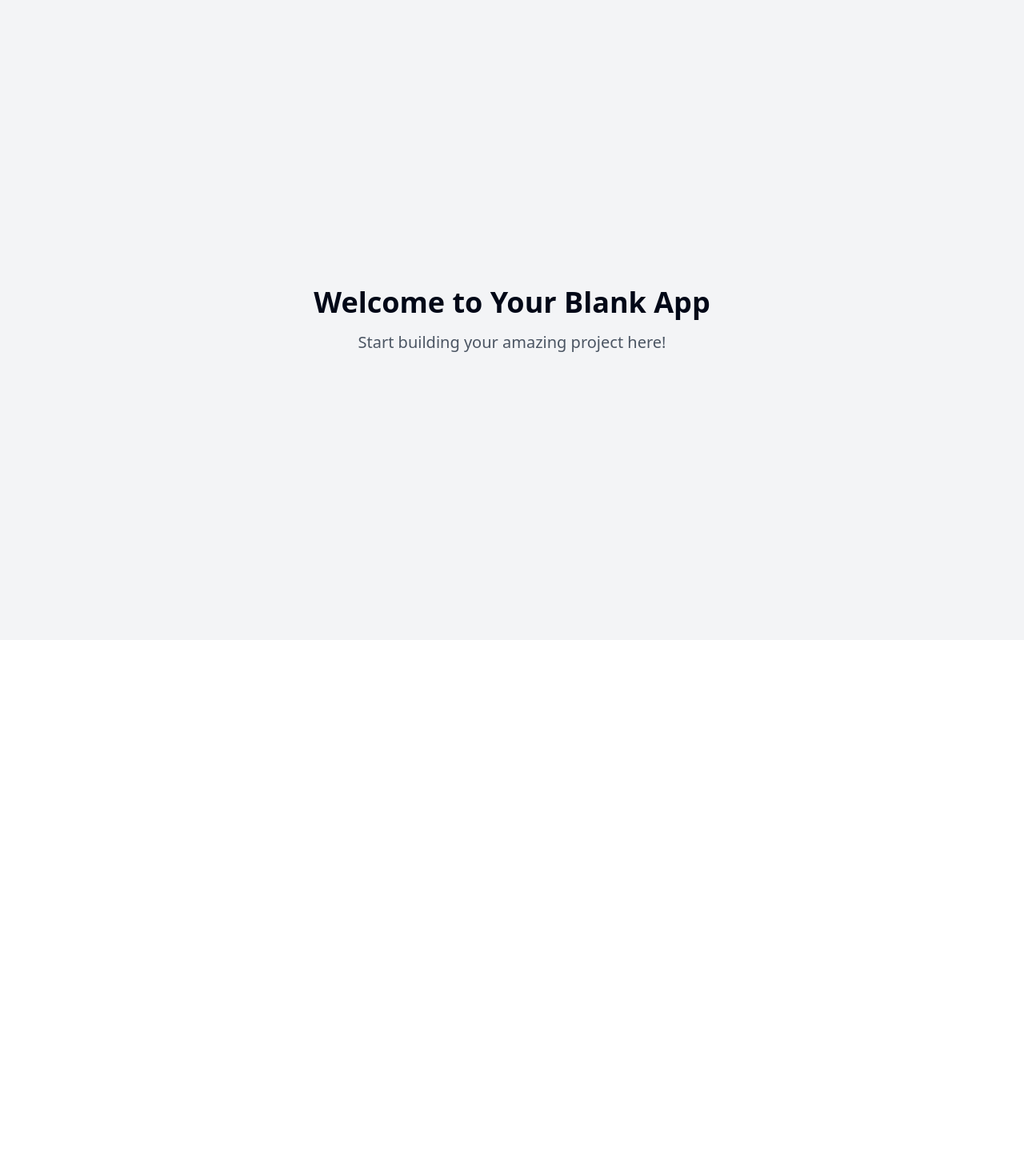
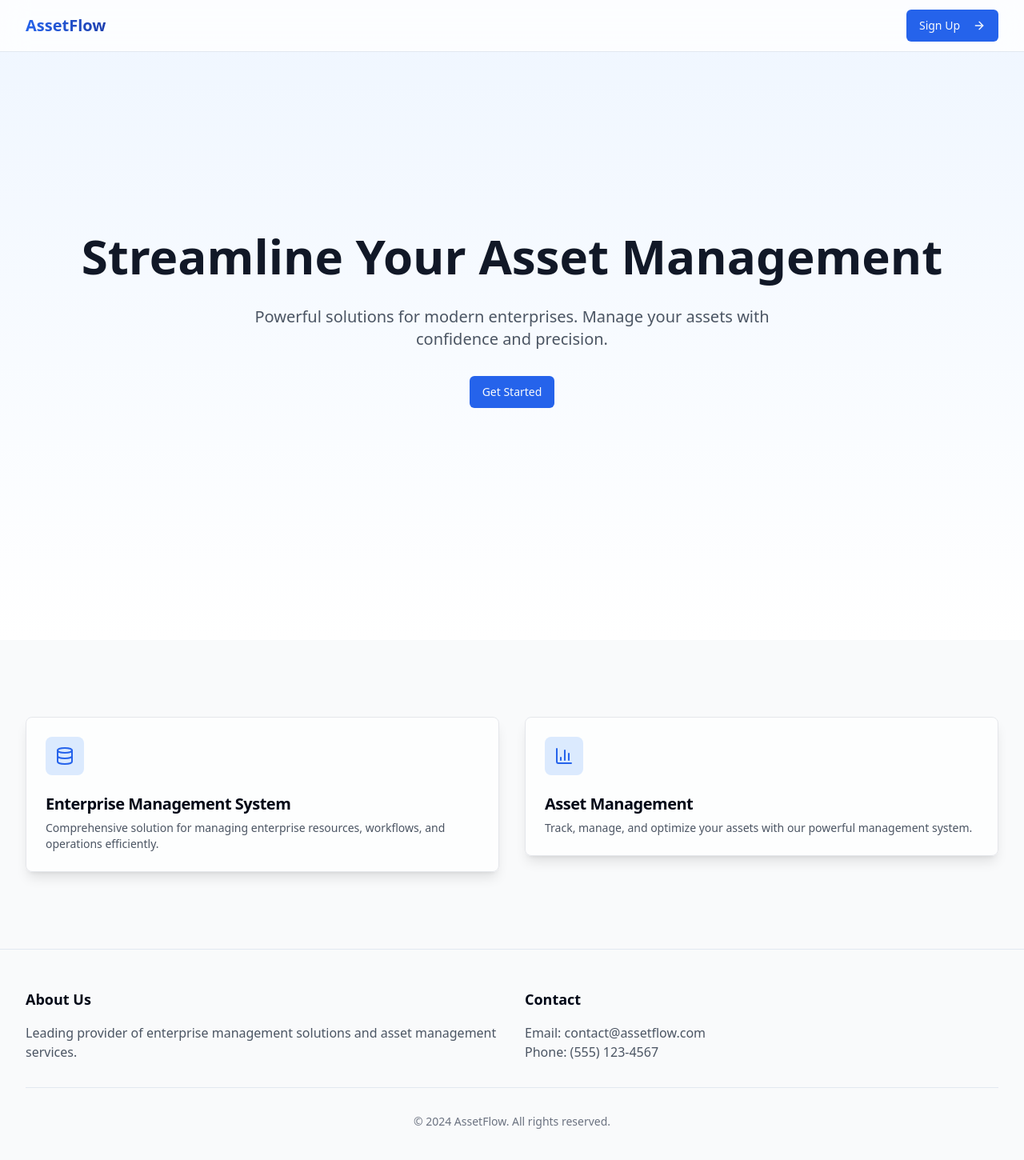
Before and after one commit to ayushdgr8/banner-card-collective, a React (Vite) app: page / in a window 1280 px wide. Shown: the top 1450 px of the page at 80% size. Before the commit the page ends 800 px from the top, so only its background shows below. Built offline with nearby package versions, Linux system fonts and the light colour scheme.

Commit message:
Create initial landing page
This commit creates the initial landing page with a logo, sign-up, banner, and footer with two card components.

```diff
--- a/package.json
+++ b/package.json
@@ -45,6 +45,7 @@
     "cmdk": "^1.0.0",
     "date-fns": "^3.6.0",
     "embla-carousel-react": "^8.3.0",
+    "framer-motion": "^12.5.0",
     "input-otp": "^1.2.4",
     "lucide-react": "^0.462.0",
     "next-themes": "^0.3.0",
--- /dev/null
+++ b/src/components/Banner.tsx
@@ -0,0 +1,29 @@
+
+import { Button } from "@/components/ui/button";
+import { motion } from "framer-motion";
+
+const Banner = () => {
+  return (
+    <div className="relative min-h-screen flex items-center justify-center overflow-hidden bg-gradient-to-b from-blue-50 to-white">
+      <div className="max-w-7xl mx-auto px-4 sm:px-6 lg:px-8 py-32 text-center">
+        <motion.div
+          initial={{ opacity: 0, y: 20 }}
+          animate={{ opacity: 1, y: 0 }}
+          transition={{ duration: 0.8 }}
+        >
+          <h1 className="text-4xl sm:text-5xl md:text-6xl font-bold text-gray-900 mb-8">
+            Streamline Your Asset Management
+          </h1>
+          <p className="text-xl text-gray-600 mb-8 max-w-2xl mx-auto">
+            Powerful solutions for modern enterprises. Manage your assets with confidence and precision.
+          </p>
+          <Button className="bg-blue-600 hover:bg-blue-700 transition-all transform hover:scale-105">
+            Get Started
+          </Button>
+        </motion.div>
+      </div>
+    </div>
+  );
+};
+
+export default Banner;
--- /dev/null
+++ b/src/components/FeatureCard.tsx
@@ -0,0 +1,30 @@
+
+import { Card, CardHeader, CardTitle, CardDescription } from "@/components/ui/card";
+import { motion } from "framer-motion";
+
+interface FeatureCardProps {
+  title: string;
+  description: string;
+  icon: React.ReactNode;
+}
+
+const FeatureCard = ({ title, description, icon }: FeatureCardProps) => {
+  return (
+    <motion.div
+      whileHover={{ y: -5 }}
+      transition={{ duration: 0.2 }}
+    >
+      <Card className="bg-white/70 backdrop-blur-sm border border-gray-200 shadow-lg">
+        <CardHeader>
+          <div className="w-12 h-12 bg-blue-100 rounded-lg flex items-center justify-center mb-4">
+            {icon}
+          </div>
+          <CardTitle className="text-xl font-semibold mb-2">{title}</CardTitle>
+          <CardDescription className="text-gray-600">{description}</CardDescription>
+        </CardHeader>
+      </Card>
+    </motion.div>
+  );
+};
+
+export default FeatureCard;
--- /dev/null
+++ b/src/components/Footer.tsx
@@ -0,0 +1,32 @@
+
+import { Separator } from "@/components/ui/separator";
+
+const Footer = () => {
+  return (
+    <footer className="bg-gray-50 border-t">
+      <div className="max-w-7xl mx-auto px-4 sm:px-6 lg:px-8 py-12">
+        <div className="grid grid-cols-1 md:grid-cols-2 gap-8">
+          <div>
+            <h3 className="text-lg font-semibold mb-4">About Us</h3>
+            <p className="text-gray-600">
+              Leading provider of enterprise management solutions and asset management services.
+            </p>
+          </div>
+          <div>
+            <h3 className="text-lg font-semibold mb-4">Contact</h3>
+            <p className="text-gray-600">
+              Email: contact@assetflow.com<br />
+              Phone: (555) 123-4567
+            </p>
+          </div>
+        </div>
+        <Separator className="my-8" />
+        <p className="text-center text-gray-500 text-sm">
+          © 2024 AssetFlow. All rights reserved.
+        </p>
+      </div>
+    </footer>
+  );
+};
+
+export default Footer;
--- /dev/null
+++ b/src/components/Navbar.tsx
@@ -0,0 +1,24 @@
+
+import { Button } from "@/components/ui/button";
+import { ArrowRight } from "lucide-react";
+
+const Navbar = () => {
+  return (
+    <nav className="fixed top-0 w-full bg-white/80 backdrop-blur-lg border-b z-50">
+      <div className="max-w-7xl mx-auto px-4 sm:px-6 lg:px-8">
+        <div className="flex justify-between items-center h-16">
+          <div className="flex items-center">
+            <span className="text-xl font-semibold bg-gradient-to-r from-blue-600 to-blue-800 bg-clip-text text-transparent">
+              AssetFlow
+            </span>
+          </div>
+          <Button className="bg-blue-600 hover:bg-blue-700 transition-colors">
+            Sign Up <ArrowRight className="ml-2 h-4 w-4" />
+          </Button>
+        </div>
+      </div>
+    </nav>
+  );
+};
+
+export default Navbar;
--- a/src/pages/Index.tsx
+++ b/src/pages/Index.tsx
@@ -1,12 +1,34 @@
-// Update this page (the content is just a fallback if you fail to update the page)
+
+import { Database, BarChart3 } from "lucide-react";
+import Navbar from "@/components/Navbar";
+import Banner from "@/components/Banner";
+import FeatureCard from "@/components/FeatureCard";
+import Footer from "@/components/Footer";
 
 const Index = () => {
   return (
-    <div className="min-h-screen flex items-center justify-center bg-gray-100">
-      <div className="text-center">
-        <h1 className="text-4xl font-bold mb-4">Welcome to Your Blank App</h1>
-        <p className="text-xl text-gray-600">Start building your amazing project here!</p>
-      </div>
+    <div className="min-h-screen bg-white">
+      <Navbar />
+      <Banner />
+
+      <section className="py-24 bg-gray-50">
+        <div className="max-w-7xl mx-auto px-4 sm:px-6 lg:px-8">
+          <div className="grid grid-cols-1 md:grid-cols-2 gap-8">
+            <FeatureCard
+              title="Enterprise Management System"
+              description="Comprehensive solution for managing enterprise resources, workflows, and operations efficiently."
+              icon={<Database className="w-6 h-6 text-blue-600" />}
+            />
+            <FeatureCard
+              title="Asset Management"
+              description="Track, manage, and optimize your assets with our powerful management system."
+              icon={<BarChart3 className="w-6 h-6 text-blue-600" />}
+            />
+          </div>
+        </div>
+      </section>
+
+      <Footer />
     </div>
   );
 };
```
Also changed, not shown: 1 other file (tests, documents, lock files or other folders).
